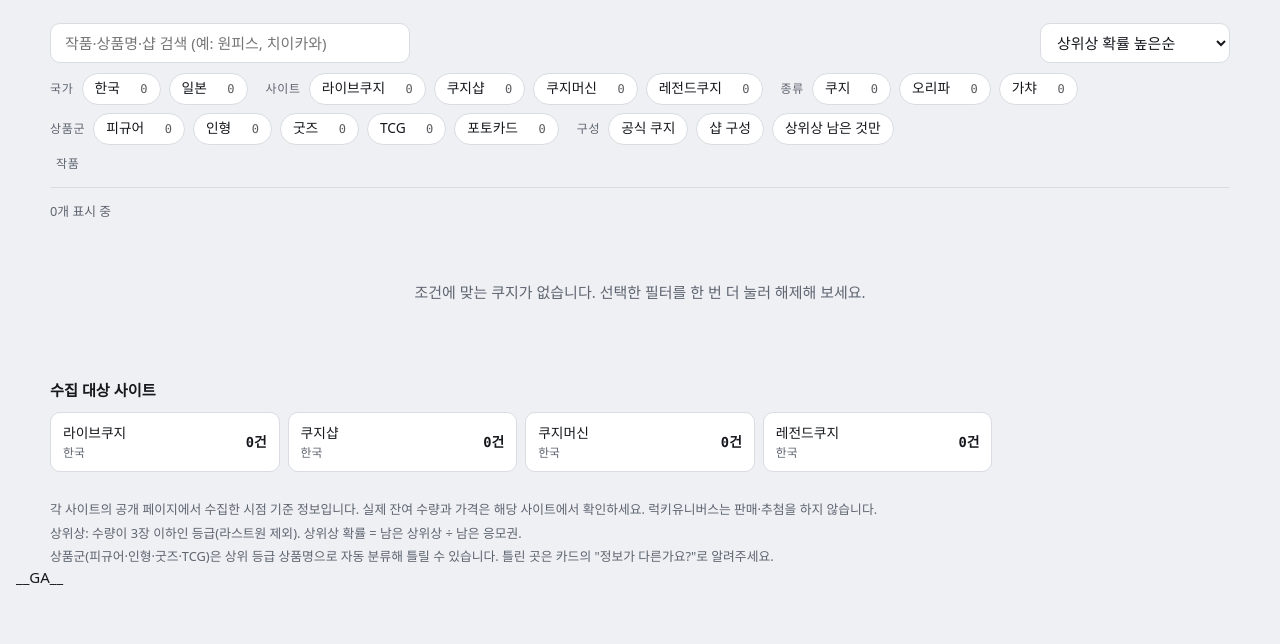
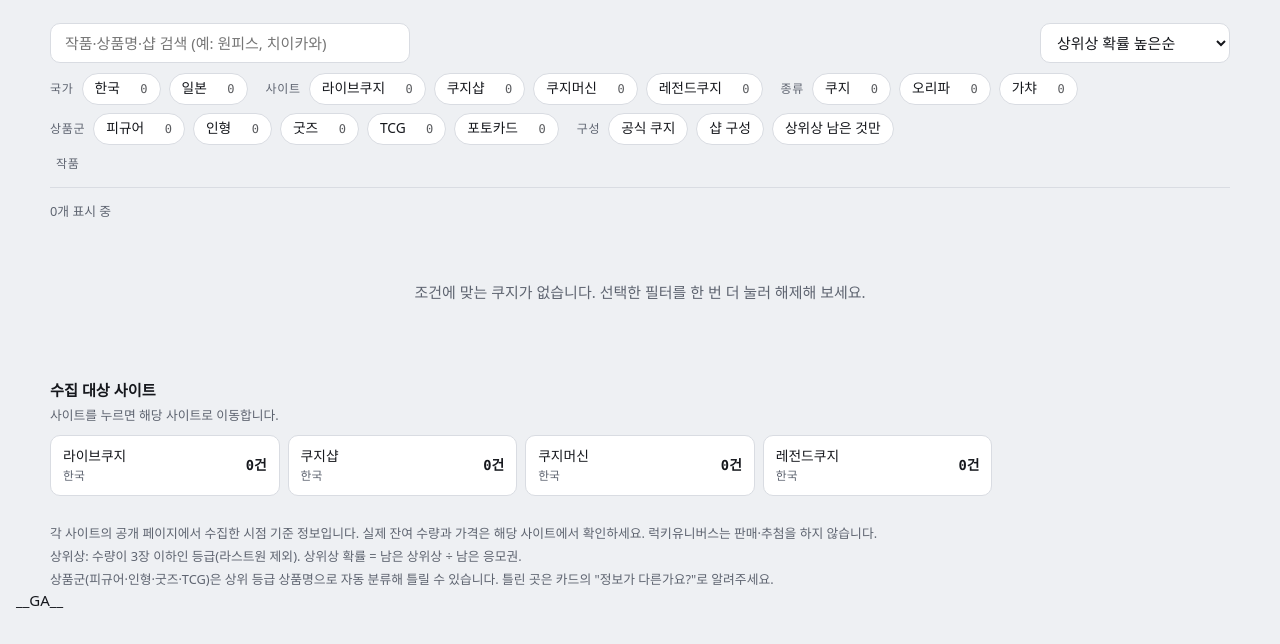
Before and after one commit to KevvywithSina/luckyuniverse, a website: page src/template.html in a window 1280 px wide. Shown: the part 186-830 px from the top of the page. Drawn offline with Linux system fonts and the light colour scheme; a web font is replaced by a local one.

Commit message:
수집 대상 사이트 영역에 '누르면 해당 사이트로 이동' 안내 문구 추가 (#3)
Claude-Session: https://claude.ai/code/session_018vHWjd76zkNsjUWjPhVhso

Co-authored-by: Claude <noreply@anthropic.com>

```diff
--- a/src/template.html
+++ b/src/template.html
@@ -111,7 +111,8 @@ select{height:40px;padding:0 12px}
 .pl .m i{display:block;height:100%;background:var(--hit)}
 .pl.lo .g{color:var(--warn)}
 .sitelist{margin-top:28px}
-.sitelist h2{font-size:.95rem;margin:0 0 10px}
+.sitelist h2{font-size:.95rem;margin:0 0 4px}
+.sitehint{margin:0 0 10px;font-size:.8rem;color:var(--muted)}
 #sites{display:grid;grid-template-columns:repeat(auto-fill,minmax(220px,1fr));gap:8px}
 .site{display:flex;justify-content:space-between;align-items:center;gap:8px;padding:10px 12px;border:1px solid var(--line);border-radius:10px;background:var(--surface);color:var(--ink);text-decoration:none;font-size:.86rem;min-width:0}
 .site small{color:var(--muted);font-size:.74rem;display:block}
@@ -175,7 +176,7 @@ dialog::backdrop{background:rgba(10,12,20,.45)}
   <p class="count" id="count"></p>
   <div class="grid" id="grid"><div class="empty">현황을 불러오는 중입니다.</div></div>
 
-  <section class="sitelist" aria-label="수집 대상 사이트"><h2>수집 대상 사이트</h2><div id="sites"></div></section>
+  <section class="sitelist" aria-label="수집 대상 사이트"><h2>수집 대상 사이트</h2><p class="sitehint">사이트를 누르면 해당 사이트로 이동합니다.</p><div id="sites"></div></section>
 
   <footer>
     <span>각 사이트의 공개 페이지에서 수집한 시점 기준 정보입니다. 실제 잔여 수량과 가격은 해당 사이트에서 확인하세요. 럭키유니버스는 판매·추첨을 하지 않습니다.</span>
```
